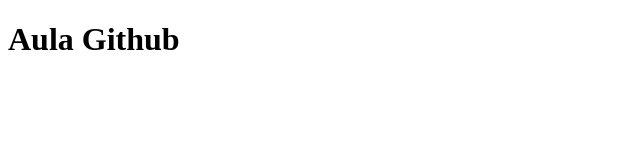
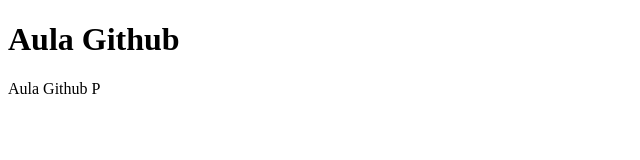
Before and after one commit to Junera11/aula-github, a plain HTML site: page index.html in a window 1280 px wide. Shown: the whole page, without its empty margins (0-640 px from the left). Drawn offline with Linux system fonts and the light colour scheme.

Commit message:
Update index.html

```diff
--- a/index.html
+++ b/index.html
@@ -7,5 +7,6 @@
   </head>
   <body>
     <h1>Aula Github</h1>
+    <p> Aula Github P </p>
   </body>
 </html>
```
